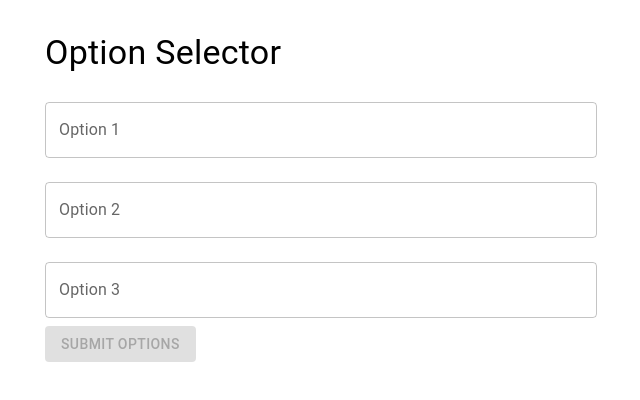
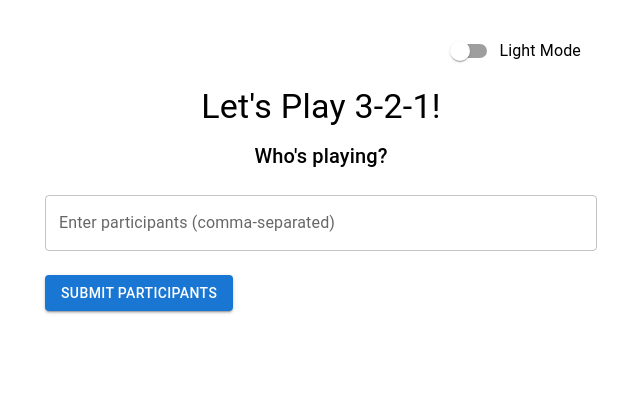
Before and after one commit to nicholaswells54/3-2-1, a React (Create React App) app: page / in a window 1280 px wide. Shown: the top 400 px of the page, without its empty margins (319-959 px from the left). Built offline with nearby package versions, Linux system fonts and the light colour scheme.

Commit message:
added dark theme, added participant selector

```diff
--- a/src/App.tsx
+++ b/src/App.tsx
@@ -7,14 +7,48 @@ import {
   Checkbox,
   FormControlLabel,
   Box,
+  Switch,
+  createTheme,
+  ThemeProvider,
+  CssBaseline,
 } from '@mui/material';
 import Confetti from 'react-confetti';
+import { Theme } from '@mui/system';
 
 const App: React.FC = () => {
   const [stage, setStage] = useState<number>(1);
+  const [participants, setParticipants] = useState<string[]>([]);
   const [options, setOptions] = useState<string[]>(["", "", ""]);
   const [selected, setSelected] = useState<string[]>([]);
   const [finalOption, setFinalOption] = useState<string | null>(null);
+  const [currentIndex, setCurrentIndex] = useState(0);
+  const [darkMode, setDarkMode] = useState<boolean>(false);
+
+  const theme = createTheme({
+    palette: {
+      mode: darkMode ? 'dark' : 'light',
+    },
+    components: {
+      MuiCssBaseline: {
+        styleOverrides: {
+          body: {
+            backgroundColor: darkMode ? '#333' : '#fff',
+            color: darkMode ? '#fff' : '#000',
+          },
+        },
+      },
+    },
+  });
+
+  const handleParticipantsSubmit = (input: string): void => {
+    const participantList = input
+      .split(',')
+      .map((name) => name.trim())
+      .filter((name) => name !== '')
+      .sort(() => Math.random() - 0.5);
+    setParticipants(participantList);
+    setStage(2);
+  };
 
   const handleOptionChange = (index: number, value: string): void => {
     const newOptions = [...options];
@@ -31,32 +65,82 @@ const App: React.FC = () => {
   };
 
   const handleSubmit = (): void => {
-    if (stage === 1) {
-      setStage(2);
-    } else if (stage === 2 && selected.length === 2) {
+    if (stage === 2 && options.every((option) => option.trim() !== "")) {
       setStage(3);
-    } else if (stage === 3 && selected.length === 1) {
+    } else if (stage === 3 && selected.length === 2) {
+      setStage(4);
+    } else if (stage === 4 && selected.length === 1) {
       setFinalOption(selected[0]);
-      setStage(4);
+      setStage(5);
     }
+  };
+
+  const handleParticipantChange = (): void => {
+    setCurrentIndex((prevIndex) => (prevIndex + 1) % participants.length);
   };
 
   const handleReset = (): void => {
     setStage(1);
+    setParticipants([]);
     setOptions(["", "", ""]);
     setSelected([]);
     setFinalOption(null);
   };
 
   return (
+    <ThemeProvider theme={theme}>
+      <CssBaseline />
       <Container maxWidth="sm" style={{ marginTop: '2rem' }}>
-      {stage === 4 && <Confetti />} {/* Show confetti when the final option is displayed */}
-      <Typography variant="h4" gutterBottom>
-        Option Selector
+        <Box display="flex" justifyContent="flex-end" marginBottom="1rem">
+          <FormControlLabel
+            control={<Switch checked={darkMode} onChange={() => setDarkMode(!darkMode)} />}
+            label={darkMode ? "Dark Mode" : "Light Mode"}
+          />
+        </Box>
+
+        {stage === 5 && <Confetti />} {/* Show confetti when the final option is displayed */}
+
+        <Typography variant="h4" align="center" gutterBottom>
+          Let's Play 3-2-1!
         </Typography>
 
         {stage === 1 && (
           <>
+            <Typography variant="h6" align="center" gutterBottom>
+              Who's playing?
+            </Typography>
+            <TextField
+              label="Enter participants (comma-separated)"
+              fullWidth
+              margin="normal"
+              onKeyPress={(e) => {
+                if (e.key === 'Enter') {
+                  handleParticipantsSubmit((e.target as HTMLInputElement).value);
+                }
+              }}
+            />
+            <Box display="flex" justifyContent="space-between" marginTop="1rem">
+              <Button
+                variant="contained"
+                color="primary"
+                onClick={() => {
+                  const inputField = document.querySelector(
+                    'input[type=text]'
+                  ) as HTMLInputElement;
+                  if (inputField) handleParticipantsSubmit(inputField.value);
+                }}
+              >
+                Submit Participants
+              </Button>
+            </Box>
+          </>
+        )}
+
+        {stage === 2 && (
+          <>
+            <Typography variant="h6" align="center" gutterBottom>
+              Enter Options
+            </Typography>
             {options.map((option, index) => (
               <TextField
                 key={index}
@@ -67,6 +151,7 @@ const App: React.FC = () => {
                 margin="normal"
               />
             ))}
+            <Box display="flex" justifyContent="space-between" marginTop="1rem">
               <Button
                 variant="contained"
                 color="primary"
@@ -75,12 +160,15 @@ const App: React.FC = () => {
               >
                 Submit Options
               </Button>
+            </Box>
           </>
         )}
 
-      {stage === 2 && (
+        {stage === 3 && (
           <>
-          <Typography variant="h6">Select Two Options</Typography>
+            <Typography variant="h6" align="center" gutterBottom>
+              Select Two Options
+            </Typography>
             {options.map((option, index) => (
               <FormControlLabel
                 key={index}
@@ -104,9 +192,11 @@ const App: React.FC = () => {
           </>
         )}
 
-      {stage === 3 && (
+        {stage === 4 && (
           <>
-          <Typography variant="h6">Select One Option</Typography>
+            <Typography variant="h6" align="center" gutterBottom>
+              Select One Option
+            </Typography>
             {selected.map((option, index) => (
               <FormControlLabel
                 key={index}
@@ -130,17 +220,32 @@ const App: React.FC = () => {
           </>
         )}
 
-      {stage === 4 && (
+        {stage === 5 && (
           <>
-          <Typography variant="h5" gutterBottom>
+            <Typography variant="h5" align="center" gutterBottom>
               The final option is: {finalOption}!
             </Typography>
+          </>
+        )}
+
+        {participants.length > 0 && (
+          <>
+            <Typography variant="h5" align="center" gutterBottom>
+              Who's up?
+            </Typography>
+            <Typography variant="h4" align="center" gutterBottom>
+              {participants[currentIndex]}
+            </Typography>
+            <Button variant="outlined" color="secondary" onClick={handleParticipantChange}>
+              Next
+            </Button>
             <Button variant="outlined" color="secondary" onClick={handleReset}>
                 Reset
             </Button>
           </>
         )}
       </Container>
+    </ThemeProvider>
   );
 };
 
```
Lines whose indentation alone changed are shown as unchanged.
